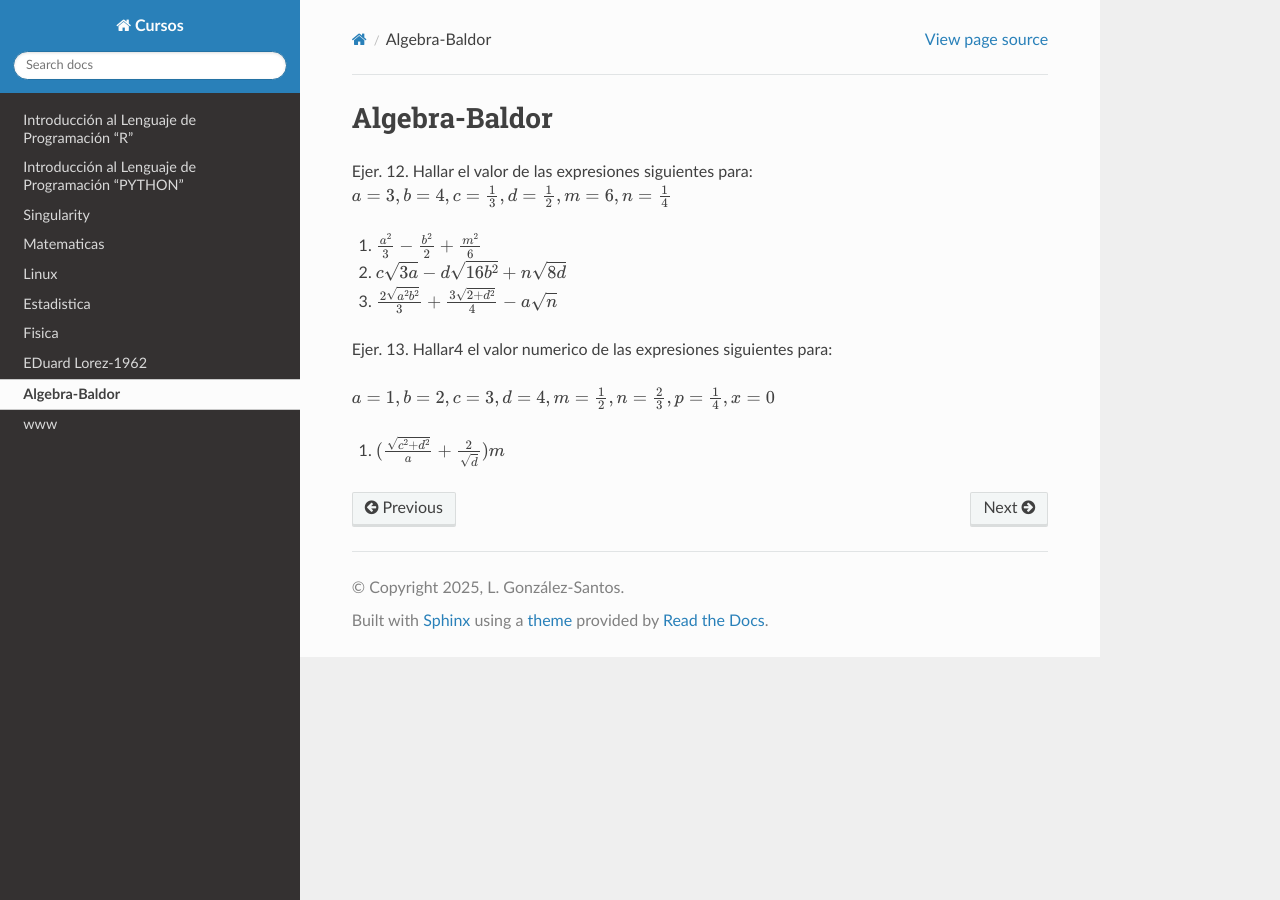
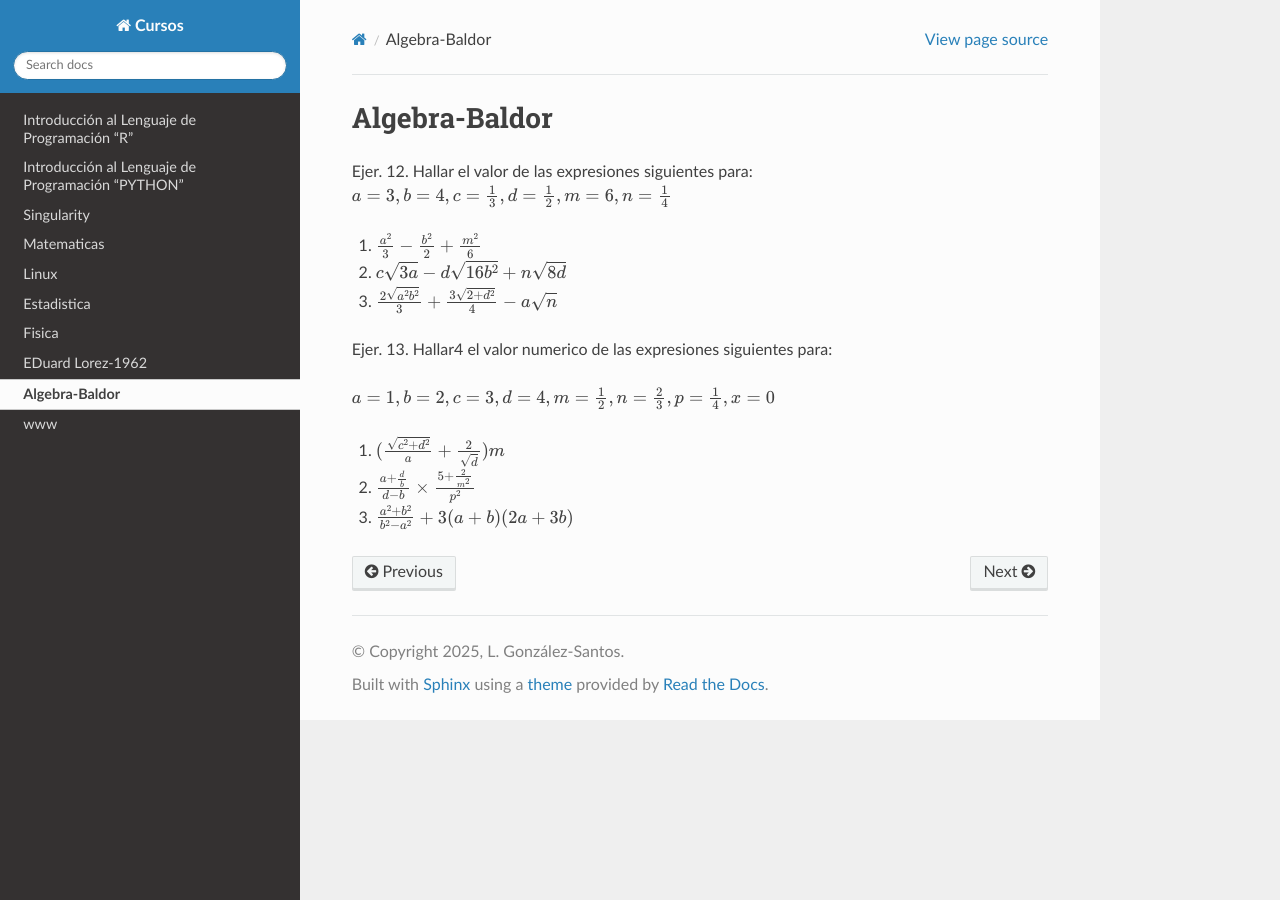
Before and after one commit to matecom57/santosg57-cursos, a Sphinx documentation site: the page built from docs/source/Algebra_Baldor/ejercicios.rst, in a window 1280 px wide. Built offline with Sphinx 7.4.7 and the Read the Docs theme 3.1.0, drawn with Linux system fonts in a browser that asks for light colours.

Commit message:
Test comité

```diff
--- a/docs/source/Algebra_Baldor/ejercicios.rst
+++ b/docs/source/Algebra_Baldor/ejercicios.rst
@@ -15,3 +15,7 @@ Ejer. 13. Hallar4 el valor numerico de las expresiones siguientes para:
 :math:`a=1, b=2, c=3, d=4, m=\frac{1}{2}, n=\frac{2}{3}, p=\frac{1}{4}, x=0`
 
 1. :math:`(\frac{\sqrt{c^2 + d^2}}{a} + \frac{2}{\sqrt{d}})m`
+
+2. :math:`\frac{a + \frac{d}{b}}{d-b} \times \frac{5 + \frac{2}{m^2}}{p^2}`
+
+3. :math:`\frac{a^2+b^2}{b^2-a^2} + 3(a+b)(2a+3b)`
```
